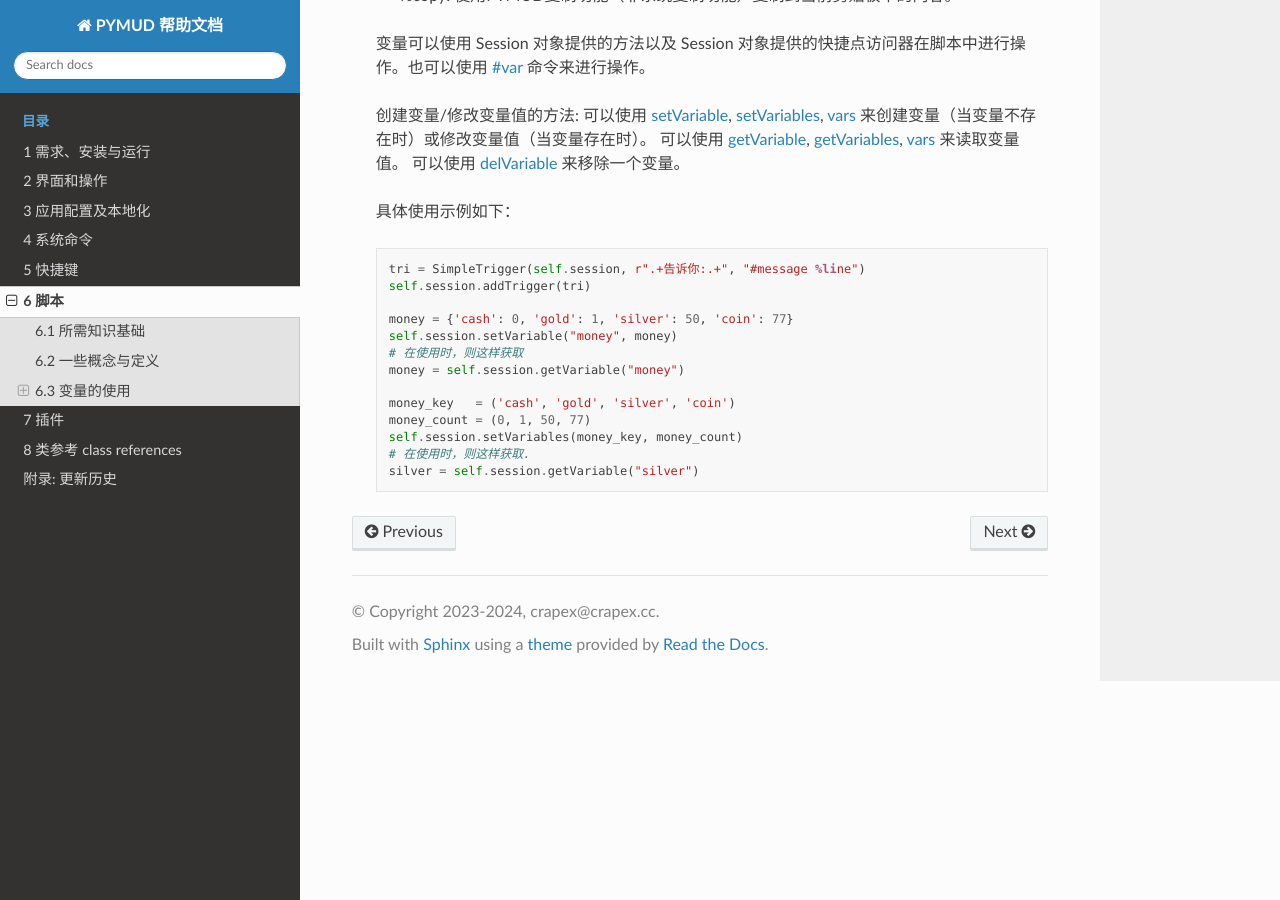
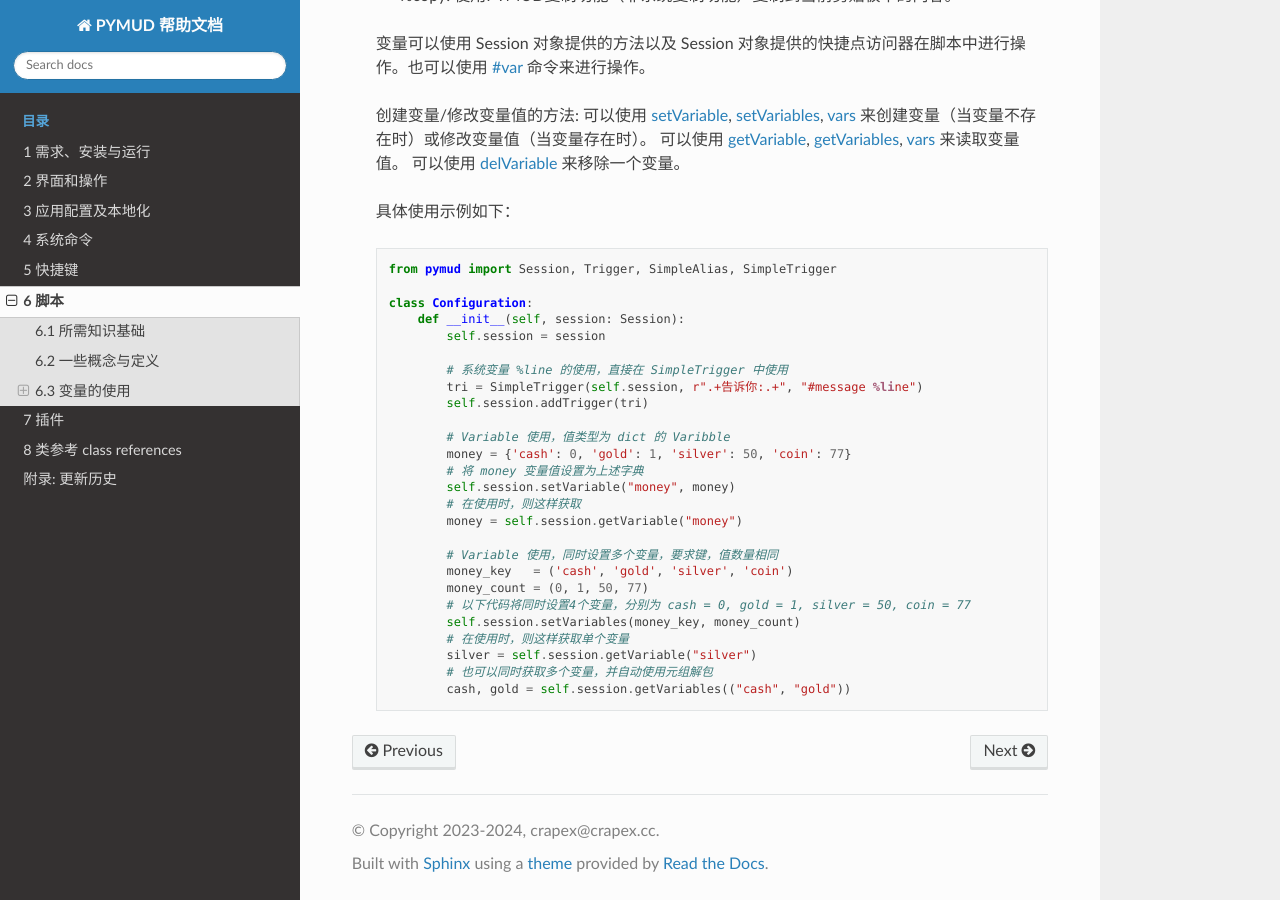
Before and after one commit to crapex/pymud, a Sphinx documentation site: the page built from docs/source/scripts.rst, in a window 1280 px wide and 900 px high, scrolled down 3156 px. Built offline with Sphinx 7.4.7 and the Read the Docs theme 2.0.0, drawn with Linux system fonts in a browser that asks for light colours.

Commit message:
update help

```diff
--- a/docs/source/scripts.rst
+++ b/docs/source/scripts.rst
@@ -123,20 +123,32 @@
 
     .. code:: Python
 
-        tri = SimpleTrigger(self.session, r".+告诉你:.+", "#message %line")
-        self.session.addTrigger(tri)
+        from pymud import Session, Trigger, SimpleAlias, SimpleTrigger
 
-        money = {'cash': 0, 'gold': 1, 'silver': 50, 'coin': 77}
-        self.session.setVariable("money", money)
-        # 在使用时，则这样获取
-        money = self.session.getVariable("money")
+        class Configuration:
+            def __init__(self, session: Session):
+                self.session = session
 
-        money_key   = ('cash', 'gold', 'silver', 'coin')
-        money_count = (0, 1, 50, 77)
-        self.session.setVariables(money_key, money_count)
-        # 在使用时，则这样获取.
-        silver = self.session.getVariable("silver")
+                # 系统变量 %line 的使用，直接在 SimpleTrigger 中使用
+                tri = SimpleTrigger(self.session, r".+告诉你:.+", "#message %line")
+                self.session.addTrigger(tri)
 
+                # Variable 使用，值类型为 dict 的 Varibble
+                money = {'cash': 0, 'gold': 1, 'silver': 50, 'coin': 77}
+                # 将 money 变量值设置为上述字典
+                self.session.setVariable("money", money)
+                # 在使用时，则这样获取
+                money = self.session.getVariable("money")
+
+                # Variable 使用，同时设置多个变量，要求键，值数量相同
+                money_key   = ('cash', 'gold', 'silver', 'coin')
+                money_count = (0, 1, 50, 77)
+                # 以下代码将同时设置4个变量，分别为 cash = 0, gold = 1, silver = 50, coin = 77
+                self.session.setVariables(money_key, money_count)
+                # 在使用时，则这样获取单个变量
+                silver = self.session.getVariable("silver")
+                # 也可以同时获取多个变量，并自动使用元组解包
+                cash, gold = self.session.getVariables(("cash", "gold"))
 
 
 
```
